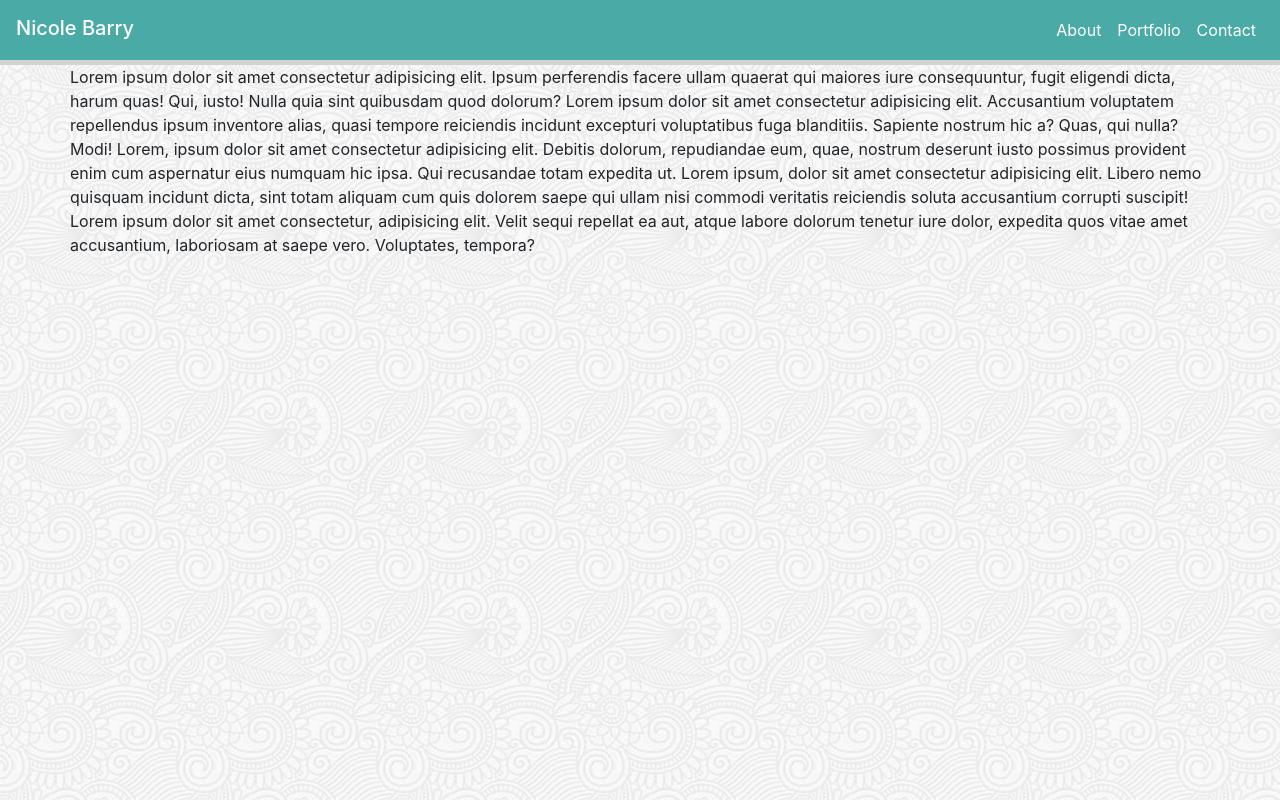
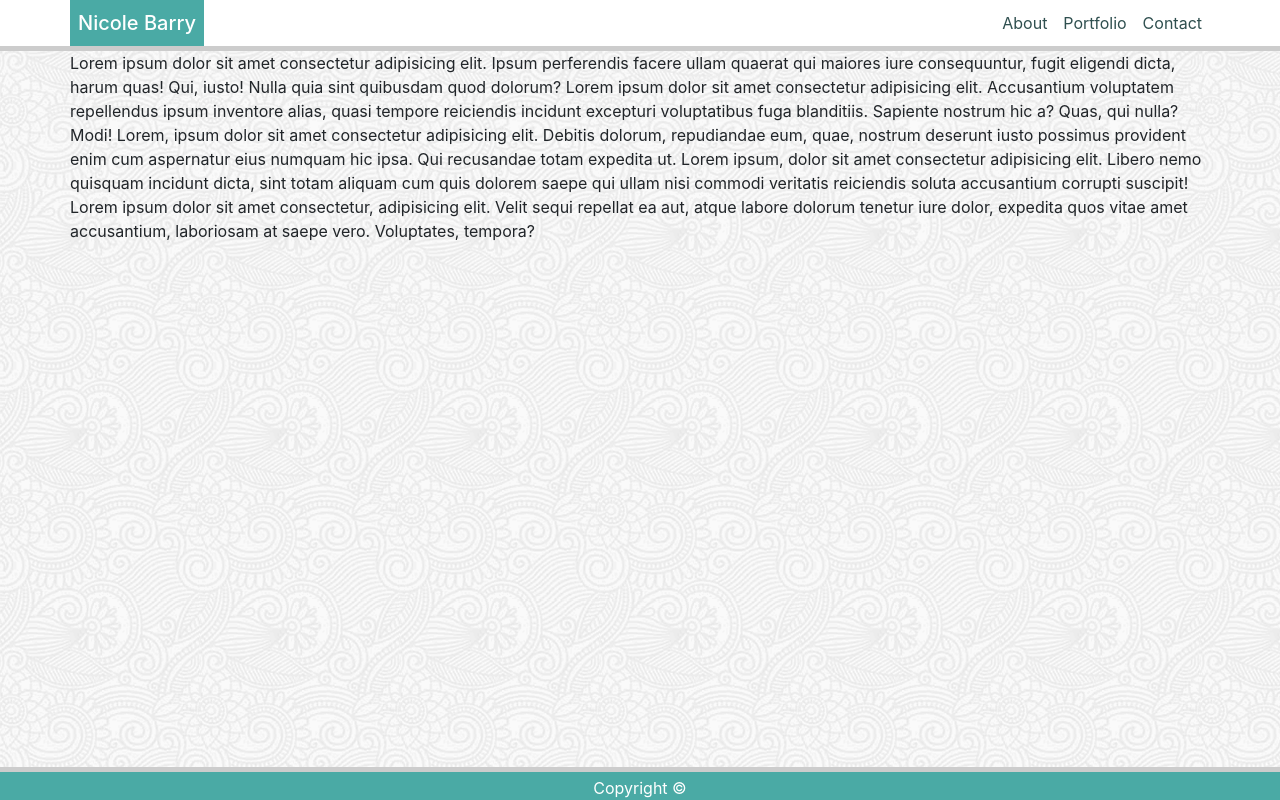
Before and after one commit to nmbarry15/Bootstrap-Portfolio, a plain HTML site: page index.html in a window 1280 px wide. Drawn offline with nearby package versions, Linux system fonts and the light colour scheme.

Commit message:
finalized header and footer

```diff
--- a/index.html
+++ b/index.html
@@ -18,22 +18,32 @@
             padding: 0;
         }
 
-        .navbar {
+        .sticky-top {
+            background-color:white;
+            border-bottom: #cccccc solid 5px;
+        }
+        .navbar-brand{
             background-color: #4aaaa5;
             color: white;
-            border-bottom: lightgray solid 5px;
         }
 
         .nav-link {
-            color: white;
+            color: darkslategray;
         }
 
         .nav-link:hover {
-            color: #cccccc;
+            color: #4aaaa5;
         }
 
-        .custom-toggler{
-            color: #cccccc;
+        .custom-toggler {
+            color:#cccccc;
+        }
+
+        .fixed-bottom {
+            background-color: #4aaaa5;
+            color: white;
+            text-align: center;
+            border-top: #cccccc solid 5px;
         }
     </style>
 </head>
@@ -62,9 +72,11 @@
     </div> -->
 
     <!-- Start Nav -->
-    <nav class="navbar navbar-expand-lg">
-        <span class="navbar-brand mb-1 h1">Nicole Barry</span>
-        <button class="navbar-toggler navbar-dark" type="button" data-toggle="collapse" data-target="#navbarSupportedContent" aria-controls="navbarSupportedContent"
+    <div class="sticky-top">
+        <div class="container p-0">
+            <nav class="navbar navbar-expand-lg p-0 m-0">
+                <span class="navbar-brand p-2 m-0 h1">Nicole Barry</span>
+                <button class="navbar-toggler navbar-light" type="button" data-toggle="collapse" data-target="#navbarSupportedContent" aria-controls="navbarSupportedContent"
                     aria-expanded="false" aria-label="Toggle navigation">
                     <span class="navbar-toggler-icon"></span>
                 </button>
@@ -82,7 +94,10 @@
                     </ul>
                 </div>
             </nav>
+        </div>
+    </div>
 
+    <!-- Content -->
     <div class="container">
         <div class="row">
             Lorem ipsum dolor sit amet consectetur adipisicing elit. Ipsum perferendis facere ullam quaerat qui maiores iure consequuntur,
@@ -99,6 +114,13 @@
         </div>
     </div>
 
+    <!-- Footer -->
+    <div class="fixed-bottom">
+        <div class="container-fluid mt-1 p-0">
+            Copyright &copy;
+        </div>
+    </div>
+
 
     <!-- jQuery CDN -->
     <script src="https://ajax.googleapis.com/ajax/libs/jquery/1.11.3/jquery.min.js"></script>
```
Also changed, not shown: contact.html (+30 -7 lines), portfolio.html (+53 -8 lines). Lines whose indentation alone changed are shown as unchanged.
